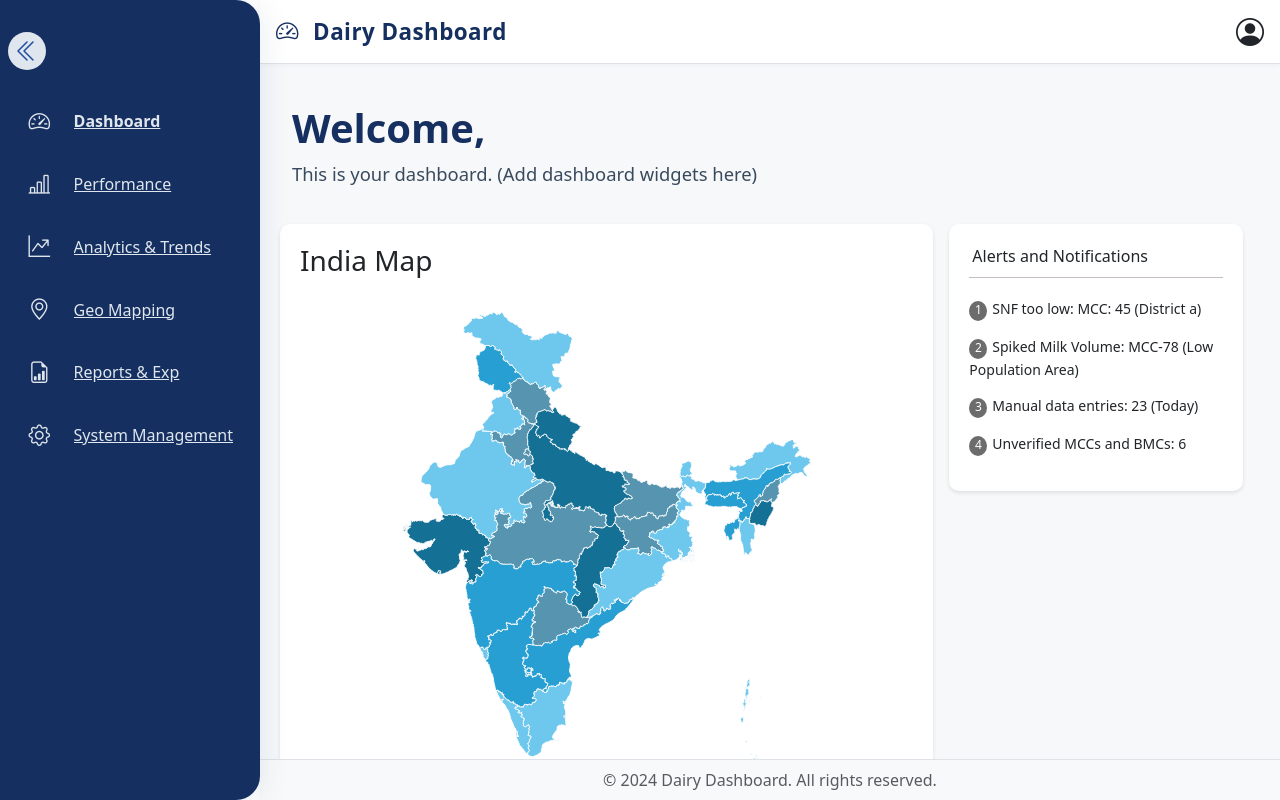
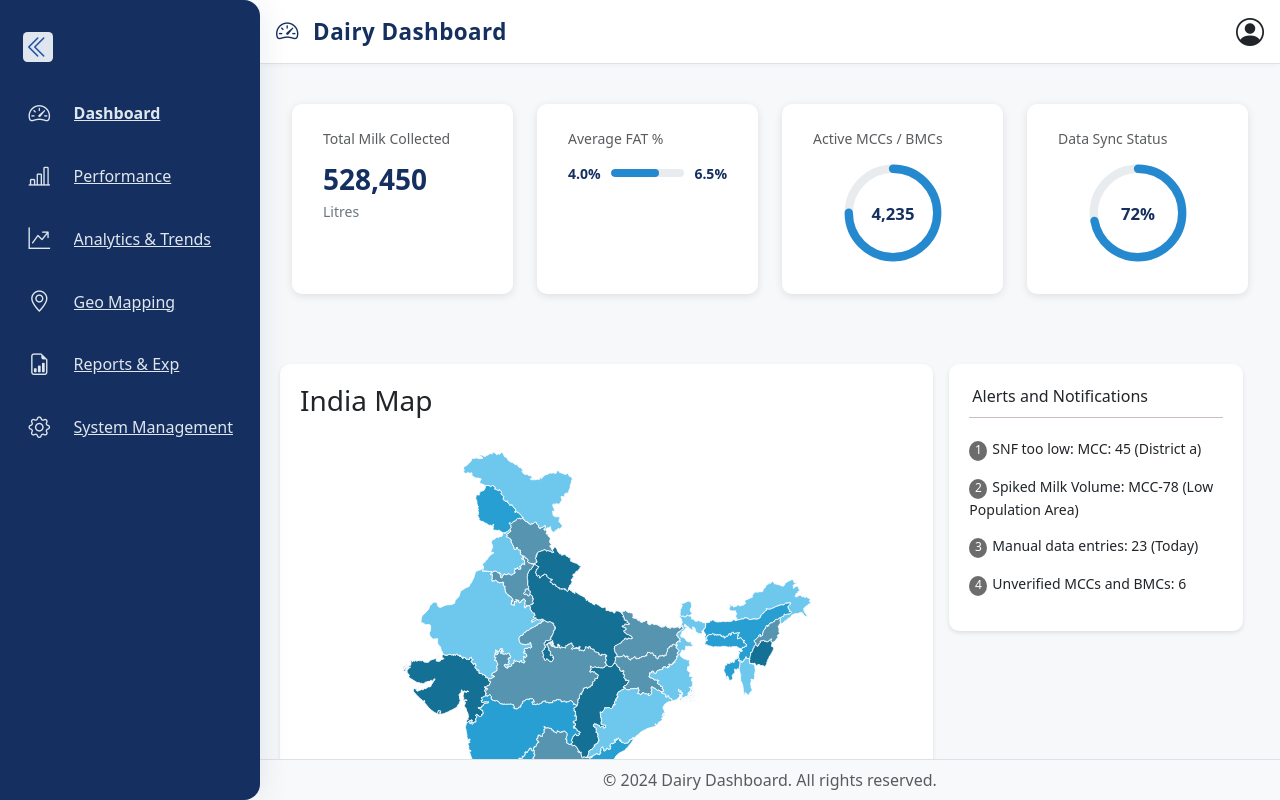
Before and after one commit to SunayanaEY/nmddcode, an Angular app: page /dashboard in a window 1280 px wide. Built offline with nearby package versions, Linux system fonts and the light colour scheme.

Commit message:
added cards to show data on top of dashboard above map

```diff
--- a/src/app/pages/dashboard.component.css
+++ b/src/app/pages/dashboard.component.css
@@ -138,3 +138,116 @@ p {
   background-color: rgb(108, 108, 108);
   color:white
 }
+
+/* Metric Cards Styles */
+.metric-cards-container {
+  margin-bottom: 30px;
+}
+
+.metric-card {
+  margin-bottom: 20px;
+}
+
+.metric-card .card {
+  border-radius: 10px;
+  box-shadow: 0 2px 8px rgba(0, 0, 0, 0.1);
+  height: 100%;
+  border: none;
+  padding: 15px;
+  background-color: white;
+}
+
+.metric-card .card-subtitle {
+  font-size: 14px;
+  margin-bottom: 15px;
+  color: #6c757d;
+}
+
+.metric-card .card-title {
+  font-size: 28px;
+  font-weight: 700;
+  margin-bottom: 0;
+  color: #153060;
+}
+
+.metric-card .card-text {
+  font-size: 14px;
+  color: #6c757d;
+  margin-top: 5px;
+}
+
+/* FAT Range Styles */
+.fat-range {
+  display: flex;
+  align-items: center;
+  margin-top: 10px;
+}
+
+.min-fat, .max-fat {
+  font-size: 14px;
+  font-weight: 600;
+  color: #153060;
+}
+
+.fat-progress {
+  flex: 1;
+  margin: 0 10px;
+}
+
+.progress {
+  height: 8px;
+  background-color: #e9ecef;
+  border-radius: 4px;
+}
+
+.progress-bar {
+  background-color: #2489ce;
+  border-radius: 4px;
+}
+
+/* Circular Progress Chart Styles */
+.circular-progress {
+  width: 100px;
+  height: 100px;
+  margin: 0 auto;
+}
+
+.circular-chart {
+  display: block;
+  margin: 0 auto;
+  max-width: 100%;
+}
+
+.circle-bg {
+  fill: none;
+  stroke: #e9ecef;
+  stroke-width: 3;
+}
+
+.circle {
+  fill: none;
+  stroke: #2489ce;
+  stroke-width: 3;
+  stroke-linecap: round;
+  animation: progress 1s ease-out forwards;
+}
+
+.percentage {
+  fill: #153060;
+  font-size: 6px;
+  text-anchor: middle;
+  font-weight: 600;
+}
+
+@keyframes progress {
+  0% {
+    stroke-dasharray: 0 100;
+  }
+}
+
+.active-mccs, .sync-status {
+  display: flex;
+  justify-content: center;
+  align-items: center;
+  margin-top: 10px;
+}
--- a/src/app/pages/dashboard.component.html
+++ b/src/app/pages/dashboard.component.html
@@ -3,8 +3,81 @@
   <div class="main-content-wrapper">
     <app-header [user]="auth.getUser()"></app-header>
     <main class="dashboard-main-content">
-      <h2>Welcome, {{ auth.getUser()?.name }}</h2>
-      <p>This is your dashboard. (Add dashboard widgets here)</p>
+      <div class="metric-cards-container row">
+        <!-- Total Milk Collected Card -->
+        <div class="col-md-3 metric-card">
+          <div class="card">
+            <div class="card-body">
+              <h6 class="card-subtitle text-muted">Total Milk Collected</h6>
+              <h2 class="card-title">528,450</h2>
+              <p class="card-text">Litres</p>
+            </div>
+          </div>
+        </div>
+
+        <!-- Average FAT% Card -->
+        <div class="col-md-3 metric-card">
+          <div class="card">
+            <div class="card-body">
+              <h6 class="card-subtitle text-muted">Average FAT %</h6>
+              <div class="fat-range">
+                <span class="min-fat">4.0%</span>
+                <div class="fat-progress">
+                  <div class="progress">
+                    <div class="progress-bar" role="progressbar" style="width: 65%"></div>
+                  </div>
+                </div>
+                <span class="max-fat">6.5%</span>
+              </div>
+            </div>
+          </div>
+        </div>
+
+        <!-- Active MCCs/BMCs Card -->
+        <div class="col-md-3 metric-card">
+          <div class="card">
+            <div class="card-body">
+              <h6 class="card-subtitle text-muted">Active MCCs / BMCs</h6>
+              <div class="active-mccs">
+                <div class="circular-progress">
+                  <svg viewBox="0 0 36 36" class="circular-chart">
+                    <path class="circle-bg" d="M18 2.0845
+                      a 15.9155 15.9155 0 0 1 0 31.831
+                      a 15.9155 15.9155 0 0 1 0 -31.831"/>
+                    <path class="circle" stroke-dasharray="75, 100" d="M18 2.0845
+                      a 15.9155 15.9155 0 0 1 0 31.831
+                      a 15.9155 15.9155 0 0 1 0 -31.831"/>
+                    <text x="18" y="20.35" class="percentage">4,235</text>
+                  </svg>
+                </div>
+              </div>
+            </div>
+          </div>
+        </div>
+
+        <!-- Data Sync Status Card -->
+        <div class="col-md-3 metric-card">
+          <div class="card">
+            <div class="card-body">
+              <h6 class="card-subtitle text-muted">Data Sync Status</h6>
+              <div class="sync-status">
+                <div class="circular-progress">
+                  <svg viewBox="0 0 36 36" class="circular-chart">
+                    <path class="circle-bg" d="M18 2.0845
+                      a 15.9155 15.9155 0 0 1 0 31.831
+                      a 15.9155 15.9155 0 0 1 0 -31.831"/>
+                    <path class="circle" stroke-dasharray="72, 100" d="M18 2.0845
+                      a 15.9155 15.9155 0 0 1 0 31.831
+                      a 15.9155 15.9155 0 0 1 0 -31.831"/>
+                    <text x="18" y="20.35" class="percentage">72%</text>
+                  </svg>
+                </div>
+              </div>
+            </div>
+          </div>
+        </div>
+      </div>
+
       <div class="row">
         <div class="col-8 stateMap-chart" style="margin-top:20px">
           <h3>India Map</h3>
--- a/src/app/pages/sidebar.component.css
+++ b/src/app/pages/sidebar.component.css
@@ -11,7 +11,7 @@
   display: flex;
   flex-direction: column;
   align-items: stretch;
-  border-radius: 0 1.5rem 1.5rem 0;
+  border-radius: 0 1rem 1rem 0;
   margin: 0;
   transition: width 0.2s, border-radius 0.2s, background 0.2s;
   z-index: 1050;
@@ -20,7 +20,7 @@
 .sidebar-nav.collapsed {
   width: 70px;
   align-items: center;
-  border-radius: 0 2.5rem 2.5rem 0;
+  border-radius: 0 1.5rem 1.5rem 0;
   padding-left: 0.2rem;
   padding-right: 0.2rem;
 }
@@ -90,13 +90,14 @@
   font-size: 1.5rem;
   cursor: pointer;
   outline: none;
-  border-radius: 50%;
-  width: 38px;
-  height: 38px;
+  border-radius: 15%;
+  width: 30px;
+  height: 30px;
   display: flex;
   align-items: center;
   justify-content: center;
   transition: background 0.18s, color 0.18s;
+  margin-left: 6%;
 }
 
 .sidebar-toggle-btn:hover {
```
